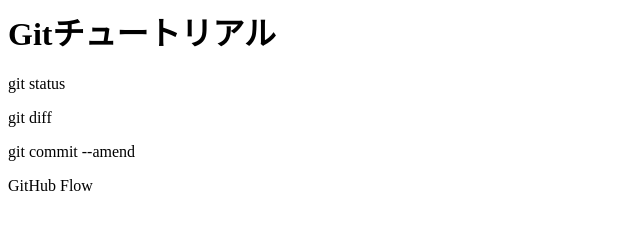
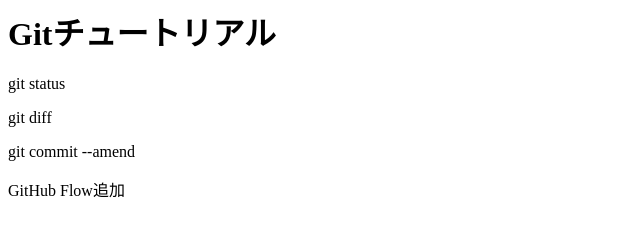
Before and after one commit to tjcym0909/git_tutorial, a plain HTML site: page index.html in a window 1280 px wide. Shown: the full height of the page, 0-640 px from the left. Drawn offline with Linux system fonts and the light colour scheme.

Commit message:
GitHub Flow を追記

```diff
--- a/index.html
+++ b/index.html
@@ -2,4 +2,4 @@
 <p>git status</p>
 <p>git diff</p>
 <p>git commit --amend</p>
-<p>GitHub Flow</p>
+<p>GitHub Flow追加</p>
```
